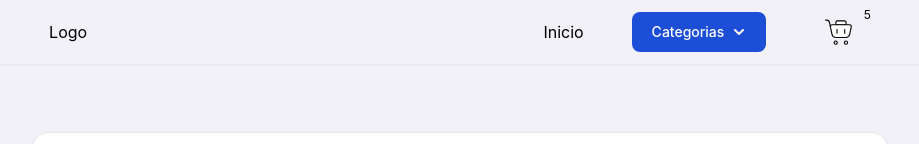
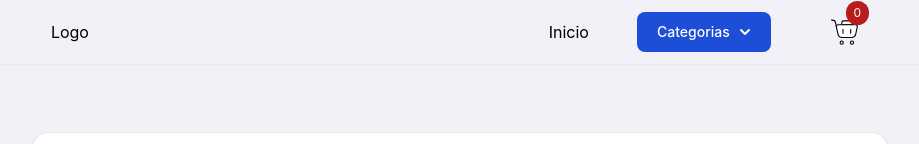
Before and after one commit to Franco-Amon-Maldonado/e-commerce-coder-react, a React app: page / in a window 1280 px wide. Shown: the top 144 px of the page, without its empty margins (180-1099 px from the left). Built offline with nearby package versions, Linux system fonts and the light colour scheme; no server answers; the HTML template or start-up script is replaced by a standard one.

Commit message:
27/10/2023
-Estilos icono carrito

```diff
--- a/src/Context/CarritoContext.jsx
+++ b/src/Context/CarritoContext.jsx
@@ -1,20 +1,19 @@
-import { createContext } from 'react'
+import { createContext, useState } from 'react'
 
 export const CarritoContext = createContext()
 
 function CarritoContextComponente({ children }) {
+	const [carrito, setCarrito] = useState([])
 
-    return (
-
-
-    <CarritoContext.Provider value={{
-
-    }}>
-        {children}
-    </CarritoContext.Provider>
-
-    )
+	return (
+		<CarritoContext.Provider
+			value={{
+				carrito
+			}}
+		>
+			{children}
+		</CarritoContext.Provider>
+	)
 }
 
-
 export default CarritoContextComponente
--- a/src/components/CartWidget/CartSvg.jsx
+++ b/src/components/CartWidget/CartSvg.jsx
@@ -1,8 +1,12 @@
 import { Link } from 'react-router-dom'
+import { CarritoContext } from '../../Context/CarritoContext'
+import { useContext } from 'react'
 
 function CartSvg() {
+	const { carrito } = useContext(CarritoContext)
 	return (
-		<span style={{ width: '50px', height: '50px' }}>
+		<>
+			<span style={{ width: '50px', height: '50px' }} className="relative">
 				<Link to="/carrito">
 					<svg
 						xmlns="http://www.w3.org/2000/svg"
@@ -102,7 +106,11 @@ function CartSvg() {
 						</g>
 					</svg>
 				</Link>
+				<span className="absolute top-0 right-0">
+					<sup className="block bg-red-700 text-white rounded-xl p-2 py-3">{carrito.length}</sup>
 				</span>
+			</span>
+		</>
 	)
 }
 
--- a/src/components/CartWidget/CartWidget.jsx
+++ b/src/components/CartWidget/CartWidget.jsx
@@ -1,15 +1,14 @@
+
 import CartSvg from './CartSvg'
 import './CartWidget.css'
 
+
 function CartWidget() {
+
+
 	return (
-		<>
 			<CartSvg />
 
-			<span>
-				<sup>5</sup>
-			</span>
-		</>
 	)
 }
 
```
Lines whose indentation alone changed are shown as unchanged.
